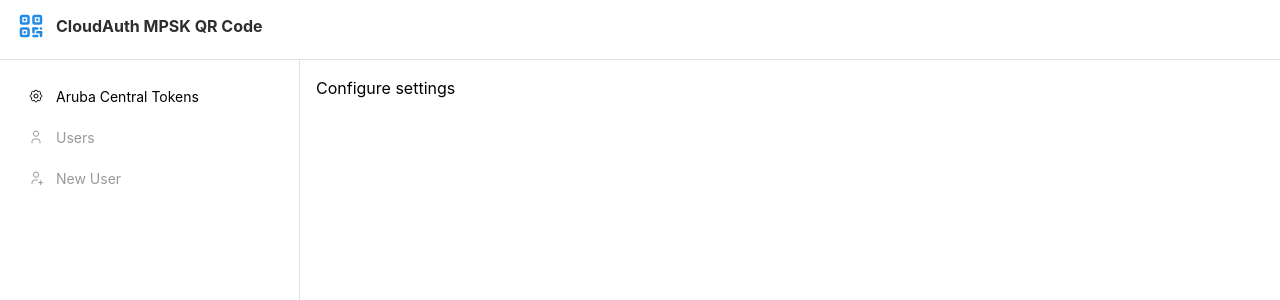
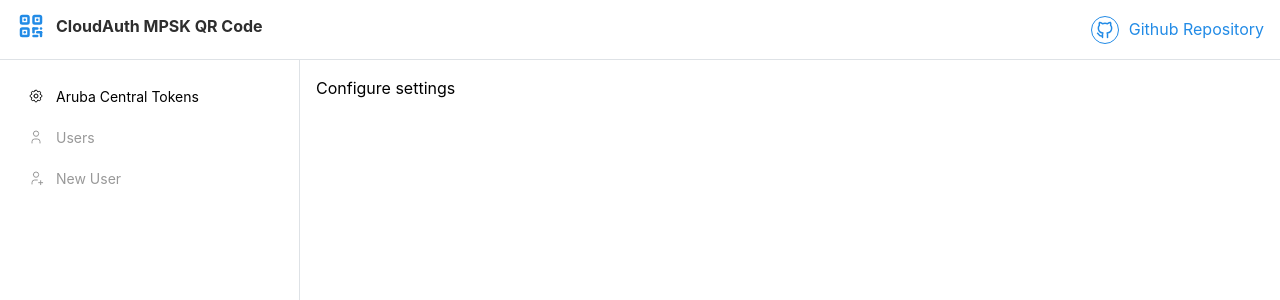
Before and after one commit to rafaeldcf/cloudauth-mpsk-qr-code, a Next.js app: page / in a window 1280 px wide. Shown: the top 300 px of the page. Built offline with nearby package versions, Linux system fonts and the light colour scheme.

Commit message:
Link to Github in the header

```diff
--- a/components/MainLayout.tsx
+++ b/components/MainLayout.tsx
@@ -1,24 +1,32 @@
 "use client";
 import React, { useState } from "react";
 
-import { Anchor, AppShell, Center, Group, Text } from "@mantine/core";
+import { ActionIcon, Anchor, AppShell, Center, Group, Text } from "@mantine/core";
 import { MantineLogo } from "@mantinex/mantine-logo";
 
 import Navbar from "./Navbar";
-import { IconQrcode } from "@tabler/icons-react";
+import { IconBrandGithub, IconBrandGithubFilled, IconQrcode } from "@tabler/icons-react";
 import Link from "next/link";
 
 export default function MainLayout({ children }: { children: React.ReactNode }) {
   return (
     <AppShell header={{ height: 60 }} navbar={{ width: 300, breakpoint: "sm" }} padding="md">
       <AppShell.Header>
-        <Group h="100%" px="md">
+        <Group h="100%" px="md" justify="space-between">
           <Anchor href="/" underline="never" component={Link}>
             <Center inline>
               <IconQrcode size={30} color="#228be6" />
               <Text fw={700} ml="xs" c="dark">
                 CloudAuth MPSK QR Code
               </Text>
+            </Center>
+          </Anchor>
+          <Anchor underline="never" href="https://github.com/rafaeldcf/cloudauth-mpsk-qr-code" target="_blank">
+            <Center color="none">
+              <ActionIcon variant="outline" radius="xl" aria-label="Settings" mr="xs">
+                <IconBrandGithub size={20} stroke={1.8} />{" "}
+              </ActionIcon>
+              Github Repository
             </Center>
           </Anchor>
         </Group>
```
